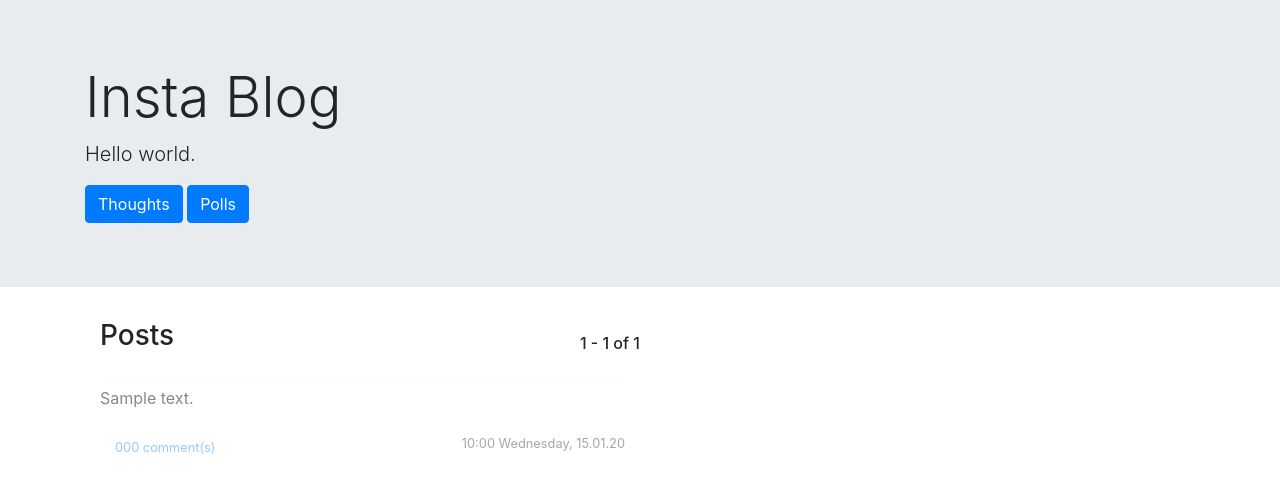
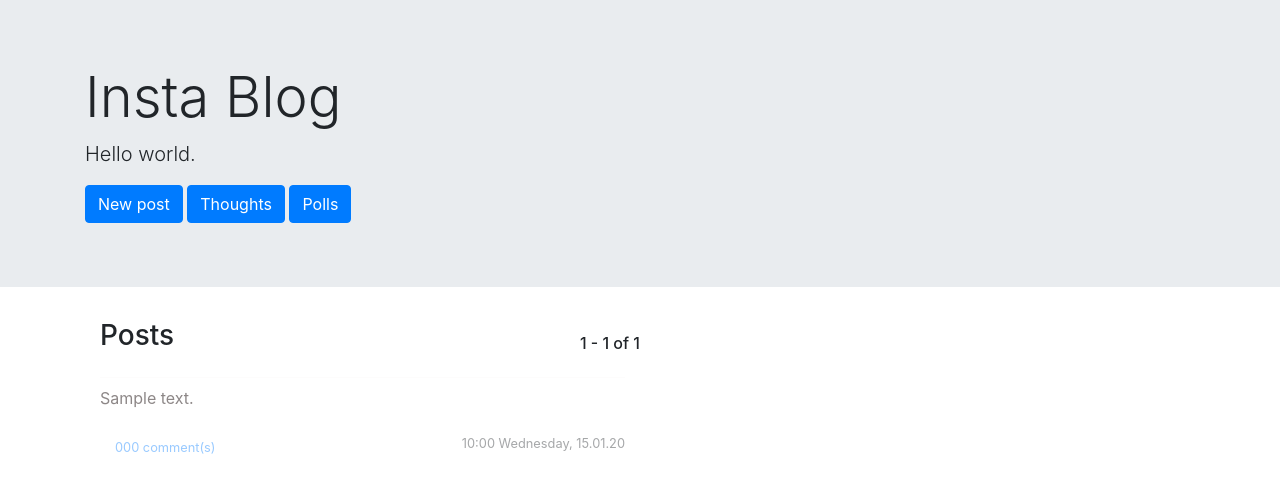
Before and after one commit to pritindra/insta-blog, a Django app: template templates/home.html in a window 1280 px wide. Shown: the part 96-589 px from the top of the page. Run offline with Django 3.2, Linux system fonts and the light colour scheme; the template is opened without the code that fills it: most values are stand-ins (such as "Sample title", 1, 10 or a date in 2020); some libraries are stand-ins or nearby versions.

Commit message:
Update home.html

```diff
--- a/templates/home.html
+++ b/templates/home.html
@@ -76,6 +76,7 @@
     </div>
     <div class="container">
 
+      <button type="button" class="btn btn-primary" onclick="window.location.href=''">New post</button>
       <!-- THOUGHT trigger modal -->
       <button type="button" class="btn btn-primary" data-toggle="modal" data-target="#exampleModal">
         Thoughts
@@ -207,7 +208,7 @@
 
                         </small> -->
                         <small style="opacity: 0.4; margin-left:15px;">
-                            <a href="/post/{{post.id}}/">
+                            <a href="post/{{post.id}}/">
                                 <i style=" font-size: 16px;" class="fa fa-comment"></i> {{ post.number_of_comments }} comment(s)
                             </a>
 
@@ -225,6 +226,43 @@
         </div>
         </article>
     {% endfor %}
+
+
+    <div class="full-width d-flex justify-content-center">
+    <nav aria-label="">
+      {% if is_paginated %}
+          {% if page_obj.has_previous %}
+            <ul class="pagination">
+              <li>
+              <a class="btn btn-sm btn-outline-secondary mb-4 mr-2"
+                      href="?page=1">First</a>
+              </li>
+              <li> <a class="btn btn-sm btn-outline-secondary mb-4 mr-2"
+                      href="?page={{ page_obj.previous_page_number }}">Previous</a></li>
+            </ul>
+          {% endif %}
+
+          {% for num in page_obj.paginator.page_range %}
+              {% if page_obj.number == num %}
+                  <a class="btn btn-sm btn-info mb-4 mr-2"
+                      href="?page={{ num }}">{{ num }}</a>
+              {% elif num > page_obj.number|add:'-3' and num < page_obj.number|add:'3' %}
+                  <a class="btn btn-sm btn-outline-secondary mb-4 mr-2"
+                      href="?page={{ num }}">{{ num }}</a>
+              {% endif %}
+          {% endfor %}
+
+          {% if page_obj.has_next %}
+              <a class="btn btn-sm btn-outline-secondary mb-4 mr-2"
+                      href="?page={{ page_obj.next_page_number }}">Next</a>
+                 <a class="btn btn-sm btn-outline-secondary mb-4 mr-2"
+                  href="?page={{ page_obj.paginator.num_pages }}">Last</a>
+          {% endif %}
+      {% endif %}
+    </nav>
+  </div>
+
+
     <!-- <div class="col-md-6">
       <div class="content-section">
         <h3>Our Sidebar</h3>
```
